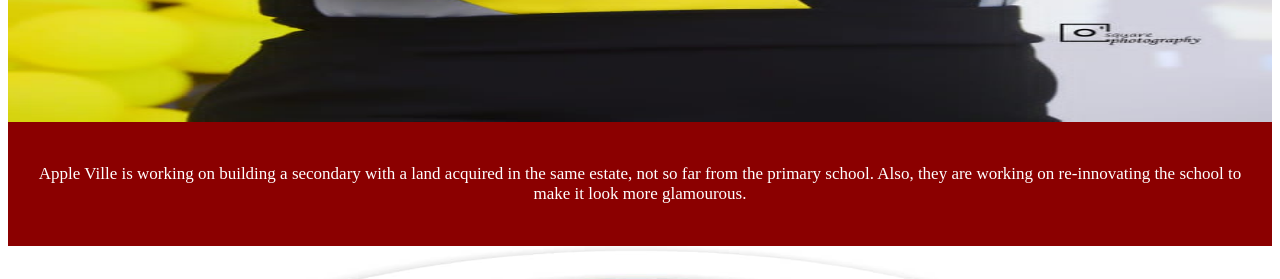
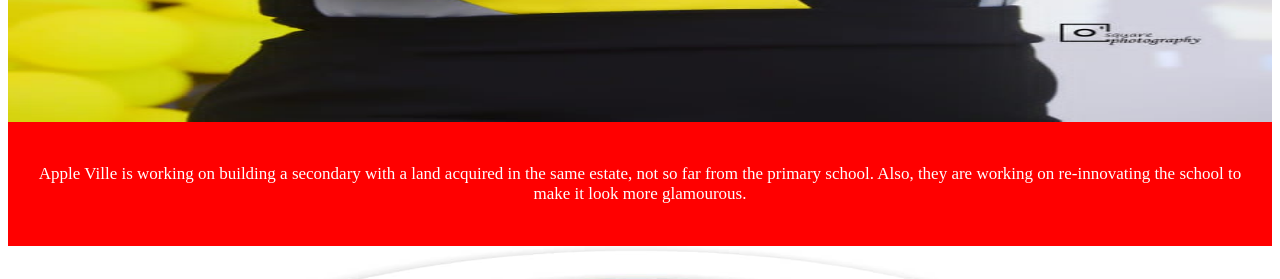
Before and after one commit to Dan-Israel/parallax-website, a plain HTML site: page index.html in a window 1280 px wide. Shown: the part 1300-1579 px from the top of the page. Drawn offline with Linux system fonts and the light colour scheme.

Commit message:
Update index.html

```diff
--- a/index.html
+++ b/index.html
@@ -42,7 +42,7 @@
 	 color: black;
 	 text-align: center;
 	 font-size: 30px;
-	 font-family: url(https://www.download-free-fonts.com/download/92456/64e0ff2a4b6489a96351671b45511437);
+	 font-family: Bradley Hand ITC;
 }
 
 .para-1 {
@@ -56,8 +56,8 @@
 	text-align: center;
 	padding: 25px;
 	font-size: 17px;
-	font-family: url(https://www.download-free-fonts.com/download/92456/64e0ff2a4b6489a96351671b45511437);
-	background-color: darkred;
+	font-family: Bradley Hand ITC;
+	background-color: red;
 	color: white;
 }
 	</style>
```
